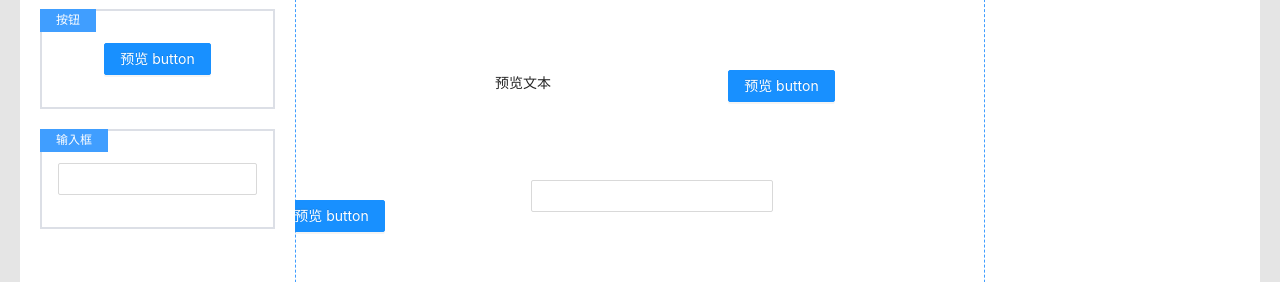
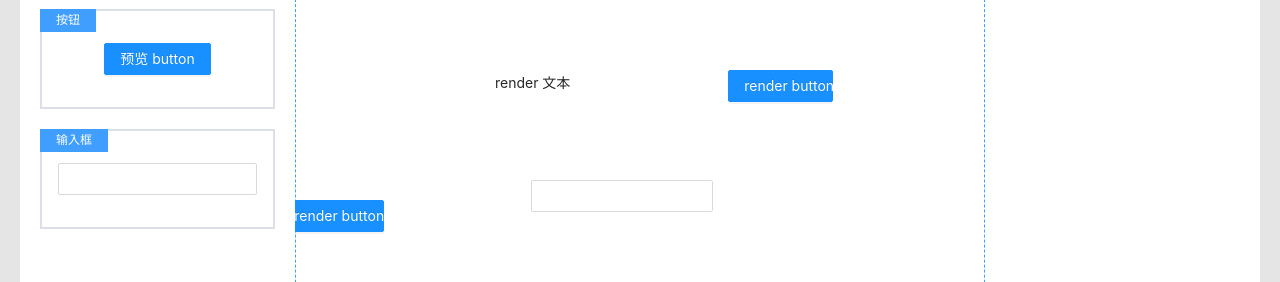
Before and after one commit to polaris-hike/react-visual-editor, a React (Vite) app: page / in a window 1280 px wide. Shown: the part 151-433 px from the top of the page. Built offline with nearby package versions, Linux system fonts and the light colour scheme.

Commit message:
feat(editor): 拖拽调整宽高

```diff
--- a/src/packages/ReactVisualBlock.tsx
+++ b/src/packages/ReactVisualBlock.tsx
@@ -40,9 +40,31 @@ export const ReactVisualBlock: React.FC<{
           forceUpdate();
         }
       }, []);
+
+      let render:any;
+      if (!!component) {
+        render = component.render({
+          size: props.block.hasResize && component.resize ? (()=>{
+            let styles = {
+              width: undefined as undefined | string,
+              height: undefined as undefined | string
+            }
+            !!component.resize.width && (styles.width = `${props.block.width}px`);
+            !!component.resize.height && (styles.height = `${props.block.height}px`);
+            return styles;
+          })() : {
+
+              width: block.width +'px',
+              height: block.height +'px'
+
+          }
+        })
+      }
+
     return (
         <div className={classes} onMouseDown={props.onMouseDown} onContextMenu={props.onContextMenu} ref={elRef} style={blockStyle}>
-            {component.preview()}
+            {render}
+            {props.children}
         </div>
     )
 }
--- a/src/packages/ReactVisualEditor.tsx
+++ b/src/packages/ReactVisualEditor.tsx
@@ -9,6 +9,7 @@ import { useVisualCommand } from './ReactVisualEditor.command';
 import './ReactVisualEditor.scss';
 import { createVisualBlock, ReactVisualConfig, ReactVisualEditorBlock, ReactVisualEditorComponent, ReactVisualEditorValue } from './ReactVisualEditor.utils';
 import { $$dropdown, DropdownItem } from './service/dropdown';
+import { BlockResizeDirection, ReactVisualBlockResize } from './components/ReactVisualBlockResize';
 
 const ReactVisualEditor: React.FC<{
   value: ReactVisualEditorValue,
@@ -83,7 +84,7 @@ const ReactVisualEditor: React.FC<{
   })();
 
   const blockDraggier = (() => {
-    const [mark,setMark] = useState({x:null as null | number,y: null as null | number});
+    const [mark, setMark] = useState({ x: null as null | number, y: null as null | number });
 
     const dragData = useRef({
       startX: 0,                                             // 拖拽开始时，鼠标的left
@@ -93,12 +94,12 @@ const ReactVisualEditor: React.FC<{
       startPosArray: [] as { top: number, left: number }[],   // 拖拽开始时， 所有选中的block元素的top，left值
       dragging: false,
       markLines: {
-        x: [] as {left: number, showLeft: number}[],
-        y: [] as {top: number, showTop: number}[],
+        x: [] as { left: number, showLeft: number }[],
+        y: [] as { top: number, showTop: number }[],
       }
     })
 
-    const mousedown = useCallbackRef((e: React.MouseEvent<HTMLDivElement>,block:ReactVisualEditorBlock) => {
+    const mousedown = useCallbackRef((e: React.MouseEvent<HTMLDivElement>, block: ReactVisualEditorBlock) => {
       document.addEventListener('mousemove', mousemove);
       document.addEventListener('mouseup', mouseup);
       dragData.current = {
@@ -109,24 +110,24 @@ const ReactVisualEditor: React.FC<{
         startPosArray: focusData.focus.map(({ top, left }) => ({ top, left })),
         dragging: false,
         markLines: (() => {
-          const x = [] as {left: number, showLeft: number}[];
-          const y = [] as {top: number, showTop: number}[];
+          const x = [] as { left: number, showLeft: number }[];
+          const y = [] as { top: number, showTop: number }[];
           const { unFocus } = focusData;
           unFocus.forEach((item) => {
-            y.push({top:item.top,showTop:item.top});                                                             //顶对顶
-            y.push({top:item.top + item.height / 2 - block.height / 2 ,showTop:item.top + item.height / 2});     //中对中
-            y.push({top:item.top + item.height - block.height,showTop:item.top + item.height});                  //底对底
-            y.push({top:item.top - block.height,showTop:item.top});                                              //底对顶
-            y.push({top:item.top + item.height,showTop:item.top + item.height});                                 //顶对底
+            y.push({ top: item.top, showTop: item.top });                                                             //顶对顶
+            y.push({ top: item.top + item.height / 2 - block.height / 2, showTop: item.top + item.height / 2 });     //中对中
+            y.push({ top: item.top + item.height - block.height, showTop: item.top + item.height });                  //底对底
+            y.push({ top: item.top - block.height, showTop: item.top });                                              //底对顶
+            y.push({ top: item.top + item.height, showTop: item.top + item.height });                                 //顶对底
 
-            x.push({left:item.left,showLeft:item.left});                                                         //左对左
-            x.push({left:item.left + item.width / 2 - block.width / 2 ,showLeft:item.left + item.width / 2});    //中对中
-            x.push({left:item.left + item.width - block.width,showLeft:item.left + item.width});                 //右对右
-            x.push({left:item.top - block.width,showLeft:item.left});                                            //右对左
-            x.push({left:item.left + item.width,showLeft:item.left + item.width});                               //左对右
+            x.push({ left: item.left, showLeft: item.left });                                                         //左对左
+            x.push({ left: item.left + item.width / 2 - block.width / 2, showLeft: item.left + item.width / 2 });    //中对中
+            x.push({ left: item.left + item.width - block.width, showLeft: item.left + item.width });                 //右对右
+            x.push({ left: item.top - block.width, showLeft: item.left });                                            //右对左
+            x.push({ left: item.left + item.width, showLeft: item.left + item.width });                               //左对右
           })
 
-          return {x,y}
+          return { x, y }
         })()
       }
     });
@@ -140,9 +141,9 @@ const ReactVisualEditor: React.FC<{
 
       if (e.shiftKey) {
         if (Math.abs(moveX - startX) > Math.abs(moveY - startY)) {
-            moveY = startY;
+          moveY = startY;
         } else {
-            moveX = startX;
+          moveX = startX;
         }
       }
 
@@ -181,7 +182,7 @@ const ReactVisualEditor: React.FC<{
     const mouseup = useCallbackRef((e: MouseEvent) => {
       document.removeEventListener('mousemove', mousemove);
       document.removeEventListener('mouseup', mouseup);
-      setMark({x: null,y:null})
+      setMark({ x: null, y: null })
       if (dragData.current.dragging) {
         dragend.emit();
       }
@@ -189,6 +190,84 @@ const ReactVisualEditor: React.FC<{
 
     return { mousedown, mark }
   })();
+
+  const resizeDraggier = (() => {
+
+    const dragData = useRef({
+        startX: 0,
+        startY: 0,
+        startWidth: 0,
+        startHeight: 0,
+        startLeft: 0,
+        startTop: 0,
+        dragging: false,
+        direction: {
+            horizontal: BlockResizeDirection.start,
+            vertical: BlockResizeDirection.start,
+        },
+        block: null as null | ReactVisualEditorBlock,
+    })
+
+    const mousedown = useCallbackRef((e: React.MouseEvent<HTMLDivElement>, direction: { horizontal: BlockResizeDirection, vertical: BlockResizeDirection }, block: ReactVisualEditorBlock) => {
+      e.stopPropagation();
+        document.body.addEventListener('mousemove', mousemove)
+        document.body.addEventListener('mouseup', mouseup)
+        dragData.current = {
+            startX: e.clientX,
+            startY: e.clientY,
+            startWidth: block.width,
+            startHeight: block.height,
+            startLeft: block.left,
+            startTop: block.top,
+            dragging: false,
+            direction,
+            block,
+        }
+    })
+    const mousemove = useCallbackRef((e: MouseEvent) => {
+        let {startX, startY, startWidth, startHeight, direction, startLeft, startTop, dragging, block} = dragData.current
+        if (!dragging) {
+            dragData.current.dragging = true
+            dragstart.emit()
+        }
+        let {clientX: moveX, clientY: moveY} = e
+        if (direction.horizontal === BlockResizeDirection.center) {
+            moveX = startX
+        }
+        if (direction.vertical === BlockResizeDirection.center) {
+            moveY = startY
+        }
+        let durX = moveX - startX
+        let durY = moveY - startY
+
+        if (direction.vertical === BlockResizeDirection.start) {
+            durY = -durY
+            block!.top = startTop - durY
+        }
+        if (direction.horizontal === BlockResizeDirection.start) {
+            durX = -durX
+            block!.left = startLeft - durX
+        }
+
+        const width = startWidth + durX
+        const height = startHeight + durY
+        block!.width = width
+        block!.height = height
+        block!.hasResize = true
+        blockChoseMethods.updateBlocks(props.value.blocks)
+    })
+    const mouseup = useCallbackRef((e: MouseEvent) => {
+        document.body.removeEventListener('mousemove', mousemove)
+        document.body.removeEventListener('mouseup', mouseup)
+        if (dragData.current.dragging) {
+            dragend.emit()
+        }
+    })
+
+    return {
+        mousedown,
+    }
+})();
 
   const focusData = useMemo(() => {
     const focus: ReactVisualEditorBlock[] = [];
@@ -218,7 +297,7 @@ const ReactVisualEditor: React.FC<{
           blockChoseMethods.clearFocus(block);
         }
       }
-      setTimeout(() => blockDraggier.mousedown(e,block))
+      setTimeout(() => blockDraggier.mousedown(e, block))
     };
     const mouseDownContainer = (e: React.MouseEvent<HTMLDivElement>) => {
       if (preview) return;
@@ -383,11 +462,16 @@ const ReactVisualEditor: React.FC<{
         <div className='react-visual-editor-container' onMouseDown={focusHandler.mouseDownContainer} ref={containerRef} style={containerStyle}>
           {
             value.blocks.map((block, index) => (
-              <ReactVisualBlock key={index} block={block} onContextMenu={(e) => handler.onContextMenuBlock(e, block)} onMouseDown={e => focusHandler.mouseDownBlock(e, block)} config={config} />
+              <ReactVisualBlock key={index} block={block} onContextMenu={(e) => handler.onContextMenuBlock(e, block)} onMouseDown={e => focusHandler.mouseDownBlock(e, block)} config={config} >
+                { block.focus &&
+                !!config.componentMap[block.componentKey] && !!config.componentMap[block.componentKey].resize
+                && (config.componentMap[block.componentKey].resize?.width || config.componentMap[block.componentKey].resize?.height) &&
+                 <ReactVisualBlockResize onMouseDown={(e,direction) => resizeDraggier.mousedown(e,direction,block)} component={config.componentMap[block.componentKey]} block={block} />}
+              </ReactVisualBlock>
             ))
           }
-          {blockDraggier.mark.x !== null &&<div className="react-visual-editor-mark-x" style={{left:`${blockDraggier.mark.x}px`}}></div>}
-          {blockDraggier.mark.y !== null &&<div className="react-visual-editor-mark-y" style={{top:`${blockDraggier.mark.y}px`}}></div>}
+          {blockDraggier.mark.x !== null && <div className="react-visual-editor-mark-x" style={{ left: `${blockDraggier.mark.x}px` }}></div>}
+          {blockDraggier.mark.y !== null && <div className="react-visual-editor-mark-y" style={{ top: `${blockDraggier.mark.y}px` }}></div>}
         </div>
       </section>
     </div>
--- a/src/packages/ReactVisualEditor.utils.tsx
+++ b/src/packages/ReactVisualEditor.utils.tsx
@@ -10,6 +10,7 @@ export interface ReactVisualEditorBlock {
     zIndex: number,
     props?: Record<string, any>,
     model?: Record<string, string>,
+    hasResize: boolean;
 }
 
 export interface ReactVisualEditorValue {
@@ -24,7 +25,11 @@ export interface ReactVisualEditorComponent {
     key: string;
     name: string;
     preview: () => JSX.Element;
-    render: () => JSX.Element;
+    render: (data:{size:{height?:string,width?:string}}) => JSX.Element;
+    resize?: {
+        width?: boolean;
+        height?: boolean;
+    }
 }
 
 export function createVisualBlock({top,left,component}:{top:number,left:number,component:ReactVisualEditorComponent}):ReactVisualEditorBlock {
@@ -37,6 +42,7 @@ export function createVisualBlock({top,left,component}:{top:number,left:number,c
         adjustPosition: true,
         focus: false,
         zIndex: 0,
+        hasResize: false
     }
 }
 
--- /dev/null
+++ b/src/packages/components/ReactVisualBlockResize.tsx
@@ -0,0 +1,41 @@
+import { ReactVisualEditorBlock, ReactVisualEditorComponent } from "../ReactVisualEditor.utils"
+
+export enum BlockResizeDirection {
+    start = 'start',
+    center = 'center',
+    end = 'end',
+}
+
+export const ReactVisualBlockResize:React.FC<{
+    component:ReactVisualEditorComponent,
+    block: ReactVisualEditorBlock,
+    onMouseDown?: (e: React.MouseEvent<HTMLDivElement>, direction: { horizontal: BlockResizeDirection, vertical: BlockResizeDirection }, block: ReactVisualEditorBlock) => void,
+}> = (props) => {
+    const {height, width} = props.component.resize!;
+    return (
+        <>
+        {!!height && <>
+                <div className="block-resize block-resize-top"
+                     onMouseDown={e => props.onMouseDown!(e, {horizontal: BlockResizeDirection.center, vertical: BlockResizeDirection.start}, props.block)}/>
+                <div className="block-resize block-resize-bottom"
+                     onMouseDown={e => props.onMouseDown!(e, {horizontal: BlockResizeDirection.center, vertical: BlockResizeDirection.end}, props.block)}/>
+            </>}
+            {!!width && <>
+                <div className="block-resize block-resize-left"
+                     onMouseDown={e => props.onMouseDown!(e, {horizontal: BlockResizeDirection.start, vertical: BlockResizeDirection.center}, props.block)}/>
+                <div className="block-resize block-resize-right"
+                     onMouseDown={e => props.onMouseDown!(e, {horizontal: BlockResizeDirection.end, vertical: BlockResizeDirection.center}, props.block)}/>
+            </>}
+            {!!width && !!height && <>
+                <div className="block-resize block-resize-top-left"
+                     onMouseDown={e => props.onMouseDown!(e, {horizontal: BlockResizeDirection.start, vertical: BlockResizeDirection.start}, props.block)}/>
+                <div className="block-resize block-resize-top-right"
+                     onMouseDown={e => props.onMouseDown!(e, {horizontal: BlockResizeDirection.end, vertical: BlockResizeDirection.start}, props.block)}/>
+                <div className="block-resize block-resize-bottom-left"
+                     onMouseDown={e => props.onMouseDown!(e, {horizontal: BlockResizeDirection.start, vertical: BlockResizeDirection.end}, props.block)}/>
+                <div className="block-resize block-resize-bottom-right"
+                     onMouseDown={e => props.onMouseDown!(e, {horizontal: BlockResizeDirection.end, vertical: BlockResizeDirection.end}, props.block)}/>
+            </>}
+        </>
+    )
+}
--- a/src/visual.config.tsx
+++ b/src/visual.config.tsx
@@ -7,17 +7,24 @@ export const visualConfig = createVisualConfig();
 visualConfig.registryComponent('text',{
     name: '文本',
     preview: ()=> <span>预览文本</span>,
-    render: () => <span>render 文本</span>
+    render: (data) => <span  style={data?.size}>render 文本</span>,
 })
 
 visualConfig.registryComponent('button',{
     name: '按钮',
     preview: ()=> <Button type='primary'>预览 button</Button>,
-    render: () => <Button type='primary'>render button</Button>
+    render: (data) => <Button type='primary' style={data?.size}>render button</Button>,
+    resize: {
+        width: true,
+        height: true
+    }
 })
 
 visualConfig.registryComponent('input',{
     name: '输入框',
     preview: ()=> <Input />,
-    render: () => <Input />
+    render: (data) => <Input style={data?.size} />,
+    resize: {
+        width: true
+    }
 })
```
